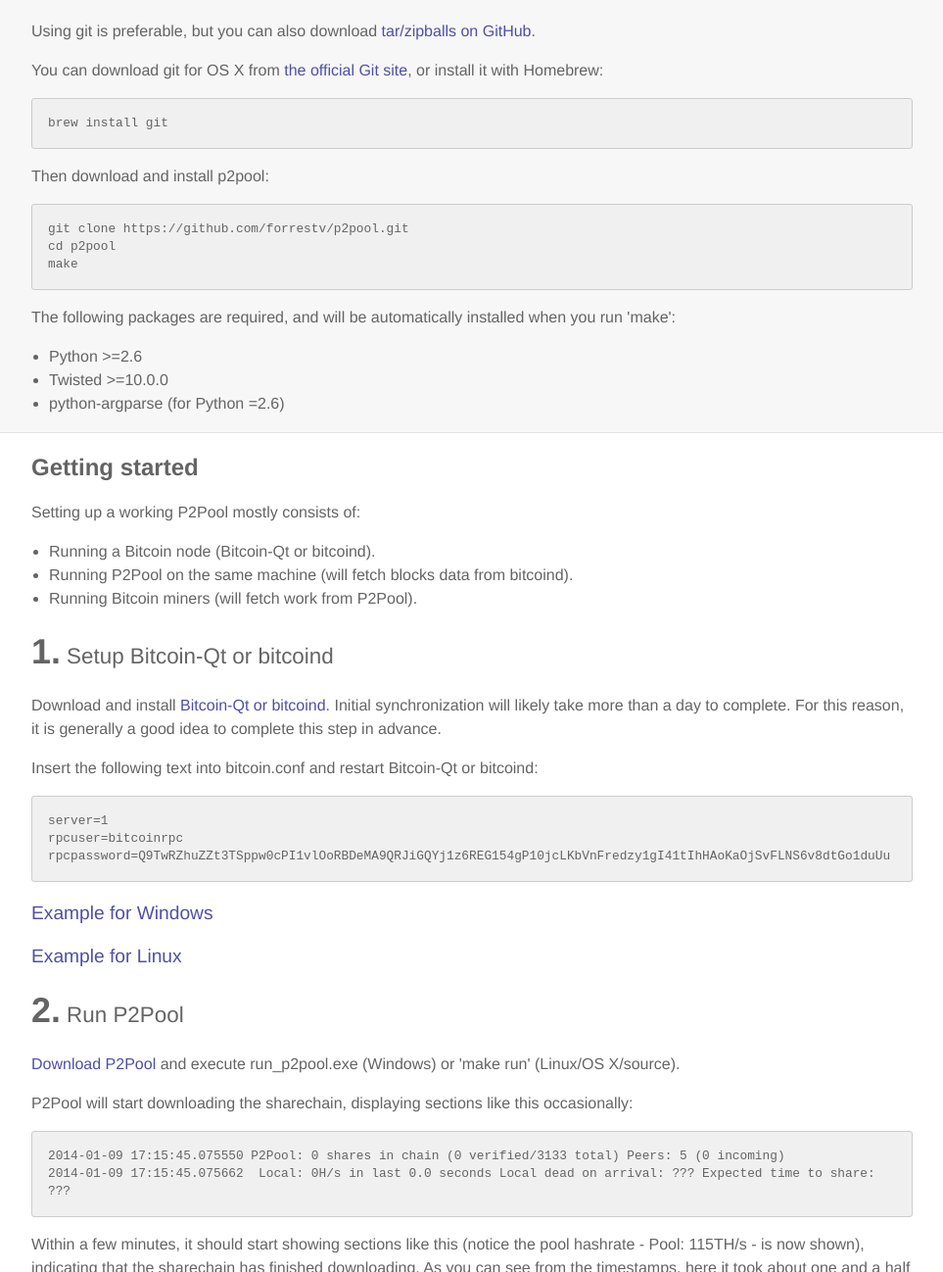
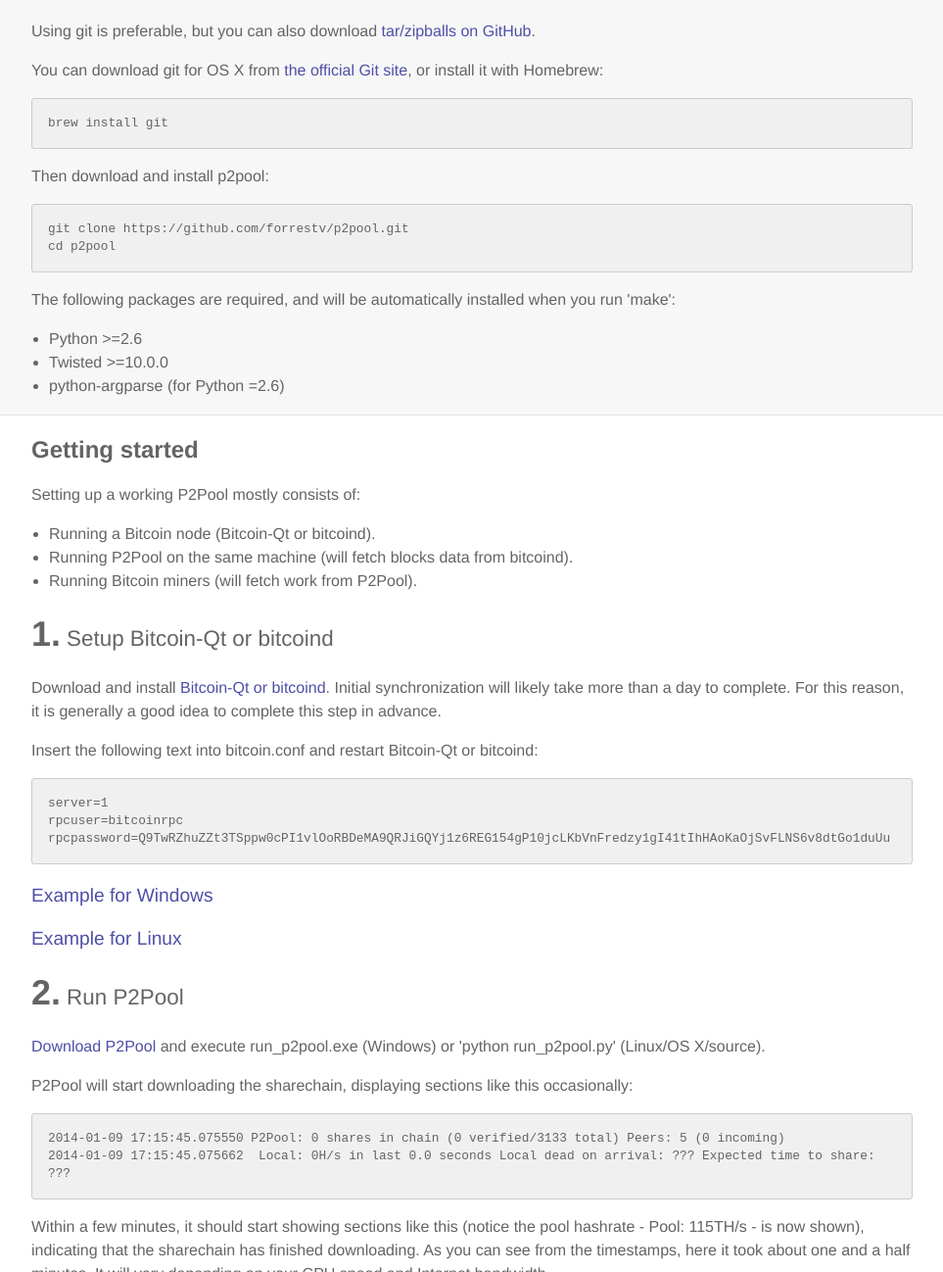
Before and after one commit to forrestv/p2pool.in, a plain HTML site: page index.html in a window 1280 px wide. Shown: the part 1499-2797 px from the top of the page at 98% size, without its empty margins (158-1121 px from the left). Drawn offline with Linux system fonts and the light colour scheme.

Commit message:
Removed invalid 'make' command
fixes https://github.com/p2pool/p2pool/issues/237

```diff
--- a/index.html
+++ b/index.html
@@ -376,7 +376,6 @@ brew install git
 <pre>
 git clone https://github.com/forrestv/p2pool.git
 cd p2pool
-make
 </pre>
   <p>The following packages are required, and will be automatically installed when you run 'make':</p>
   <ul>
@@ -429,7 +428,7 @@ rpcpassword=<span id="password">(random data)</span>
   </div>
 
   <h3><span class="num">2.</span> Run P2Pool</h3>
-  <p><a href="#download">Download P2Pool</a> and execute run_p2pool.exe (Windows) or 'make run' (Linux/OS X/source).</p>
+  <p><a href="#download">Download P2Pool</a> and execute run_p2pool.exe (Windows) or 'python run_p2pool.py' (Linux/OS X/source).</p>
   <p>P2Pool will start downloading the sharechain, displaying sections like this occasionally:</p>
 <pre>
 2014-01-09 17:15:45.075550 P2Pool: 0 shares in chain (0 verified/3133 total) Peers: 5 (0 incoming)
```
